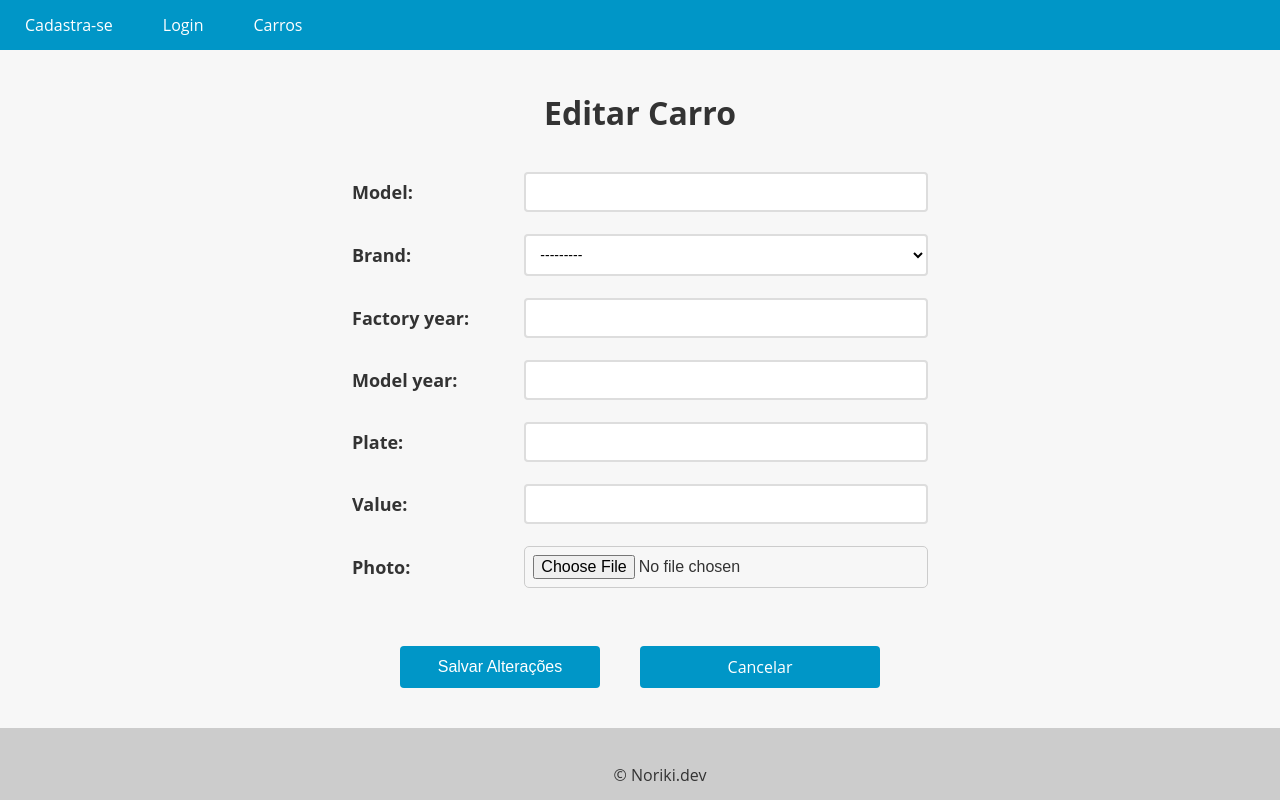
After one commit to YuriNoriki/Cars_registration, a Django app: template cars/templates/car_update.html in a window 1280 px wide. The commit adds this page. Run offline with Django 5.2, Linux system fonts and the light colour scheme; the template is opened without the code that fills it: values that come from a table or form of the project are taken from there, others are empty.

Commit message:
Utilizando update

```diff
--- a/app/urls.py
+++ b/app/urls.py
@@ -18,7 +18,7 @@ from django.contrib import admin
 from django.urls import path
 from django.conf import settings
 from django.conf.urls.static import static
-from cars.views import CarListView,NewCreateCar, CarDetailView
+from cars.views import CarListView,NewCreateCar, CarDetailView, carUpdateView
 from accounts.views import register_views, login_views, logout_views
 
 urlpatterns = [
@@ -29,4 +29,5 @@ urlpatterns = [
     path('cars/', CarListView.as_view(), name = 'cars_list'),
     path('new_cars/', NewCreateCar.as_view(), name = 'new_car'),
     path('car/<int:pk>/', CarDetailView.as_view(), name = 'car_detail'),
+    path('car/<int:pk>/update', carUpdateView.as_view(), name = 'car_update'),
 ] + static(settings.MEDIA_URL, document_root=settings.MEDIA_ROOT)
--- a/base_static/global/css/style.css
+++ b/base_static/global/css/style.css
@@ -412,3 +412,88 @@ select:focus {
 a {
   text-decoration: none !important;
 }
+
+/* ===== FORMULÁRIO EM COLUNA (SEM CAIXA) ===== */
+.form-update {
+  max-width: 600px;
+  margin: 0 auto;
+  padding: 20px;
+  display: flex;
+  flex-direction: column;
+  gap: 16px;
+
+}
+
+/* ===== TÍTULO DO FORMULÁRIO ===== */
+.form-update h1 {
+  font-size: 2rem;
+  text-align: center;
+  margin-bottom: 10px;
+}
+
+/* ===== CAMPOS DE ENTRADA ===== */
+.form-update label {
+  font-weight: bold;
+  margin-bottom: 4px;
+}
+
+.form-update input[type="text"],
+.form-update input[type="number"],
+.form-update select,
+.form-update textarea {
+  width: 100%;
+  padding: 10px;
+  font-size: 14px;
+  border: 2px solid #ddd;
+  border-radius: 4px;
+  transition: border-color 0.3s ease-in-out;
+}
+
+.form-update input:focus,
+.form-update select:focus,
+.form-update textarea:focus {
+  outline: none;
+  border-color: #0096c7;
+}
+
+/* ===== BOTÕES ===== */
+.form-update .buttons-container {
+  display: flex;
+  justify-content: center;
+  gap: 20px;
+  margin-top: 20px;
+}
+
+.form-update .btn {
+  background-color: #0096c7;
+  color: #fff;
+  border: none;
+  padding: 10px 20px;
+  font-size: 16px;
+  border-radius: 4px;
+  cursor: pointer;
+  transition: background-color 0.3s ease-in-out;
+}
+
+.form-update .btn:hover {
+  background-color: #108eb8;
+}
+
+.form-update .btn-danger {
+  background-color: #d9534f;
+}
+
+.form-update .btn-danger:hover {
+  background-color: #d2221c;
+}
+
+/* ===== MENSAGENS DE ERRO E LINKS ===== */
+.form-update .error-message {
+  color: #d9534f;
+  font-size: 14px;
+  margin-top: -10px;
+}
+
+.form-update a {
+  text-decoration: none !important;
+}
--- a/base_templates/global/base.html
+++ b/base_templates/global/base.html
@@ -11,7 +11,7 @@
     </main>
 
     <footer>
-        <p>&copy; Real For Tech</p>
+        <p>&copy; Noriki.dev </p>
     </footer>
 
 </body>
--- a/cars/templates/car_detail.html
+++ b/cars/templates/car_detail.html
@@ -8,4 +8,7 @@
         <p><strong>Placa:</strong> {{ object.plate }}</p>
         <p><strong>Preço:</strong> R$ {{ object.value }}</p>
     </div>
+    <div class="buttons-container">
+        <a href="{% url 'car_update' pk=object.pk %}" class="btn btn-primary">Editar</a>
+    </div>
 {% endblock content %}
--- /dev/null
+++ b/cars/templates/car_update.html
@@ -0,0 +1,16 @@
+{% extends "global/base.html" %}
+{% block content %}
+    <form class="form-update" method="post" enctype="multipart/form-data">
+        {% csrf_token %}
+        <h1>Editar Carro</h1>
+        <table>
+         {{ form.as_table }}
+        </table>
+        <div>
+            <div class="buttons-container">
+                <input type="submit" value="Salvar Alterações" class="btn btn-primary">
+                <a href="{% url 'cars_list' %}" class="btn btn-secondary">Cancelar</a>
+            </div>
+        </div>
+    </form>
+{% endblock content %}
```
Also changed, not shown: cars/views.py (+7 -1 lines).
